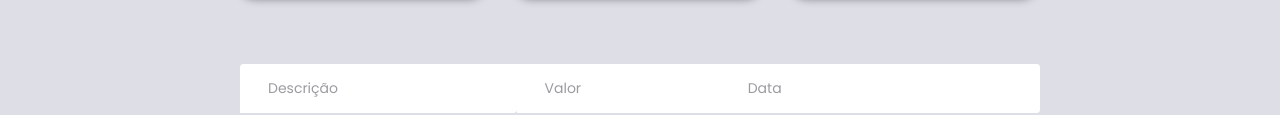
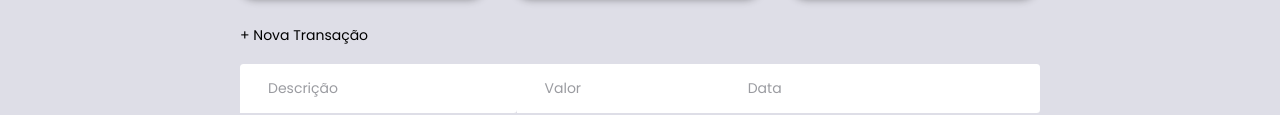
Before and after one commit to carlospessin/dev-finance, a plain HTML site: page index.html in a window 1280 px wide. Shown: the part 243-358 px from the top of the page. Drawn offline with Linux system fonts and the light colour scheme.

Commit message:
Update index.html

```diff
--- a/index.html
+++ b/index.html
@@ -50,7 +50,7 @@
     </section>
     <section id="transaction">
       <h2 class="sr-only">Transações</h2>
-      <a href="#" class="button new" onclick="Modal.toggle()">+ Nova Transação</a>
+      <a href="#" class="button new" onclick="Modal.toggle()" style="color:black">+ Nova Transação</a>
       <table id="data-table">
         <thead>
           <tr>
```
